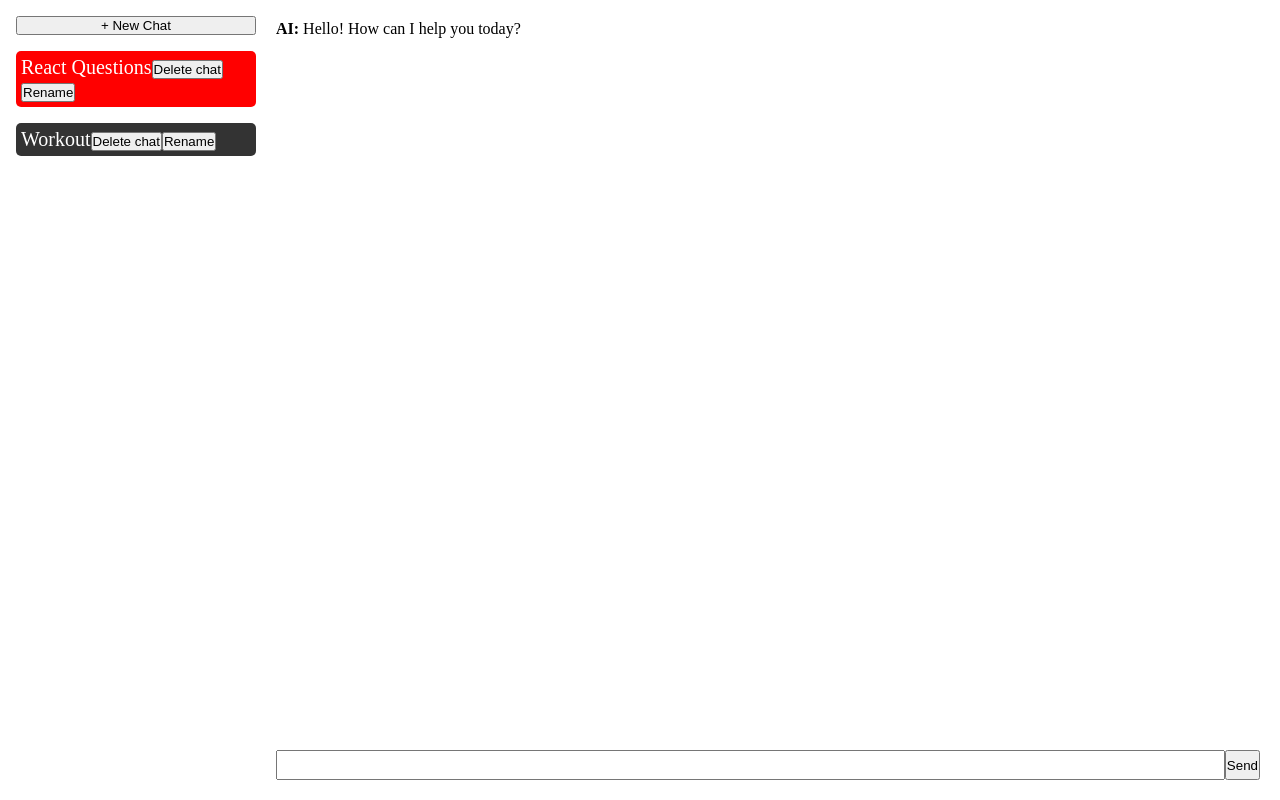
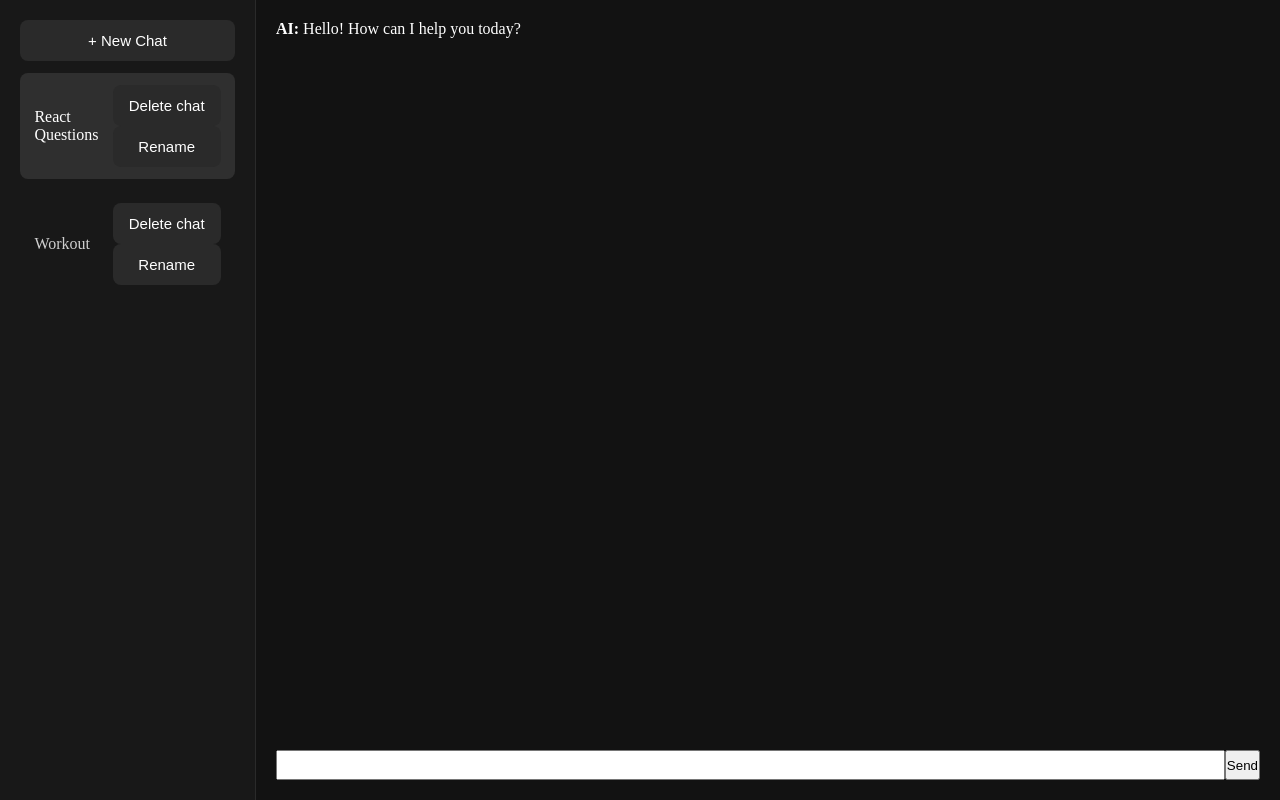
Before and after one commit to kindBob/smartchat-ai, a React (Vite) app in the folder frontend/: page / in a window 1280 px wide. Built offline with nearby package versions, Linux system fonts and the light colour scheme.

Commit message:
fix: resolve chat removal issue

```diff
--- a/frontend/src/components/Chat.scss
+++ b/frontend/src/components/Chat.scss
@@ -3,7 +3,10 @@
     display: flex;
     flex-direction: column;
     flex: 1;
-
     padding: 20px;
     box-sizing: border-box;
+
+    background: #121212;
+    color: #fff;
+    overflow: hidden;
 }
--- a/frontend/src/components/Sidebar.scss
+++ b/frontend/src/components/Sidebar.scss
@@ -1,20 +1,63 @@
 .sidebar {
     width: 20%;
-    padding: 1rem 0 0 1rem;
+    min-width: 240px;
+    height: 100vh;
+    padding: 1.25rem;
     display: flex;
     flex-direction: column;
-    gap: 1rem;
-    font-size: 20px;
+    gap: 0.75rem;
+    font-size: 16px;
+    background: #181818;
+    border-right: 1px solid #2a2a2a;
+    box-sizing: border-box;
+
+    button {
+        border: none;
+        border-radius: 8px;
+        padding: 0.75rem 1rem;
+        background: #2a2a2a;
+        color: #fff;
+        font-size: 15px;
+        font-weight: 500;
+        cursor: pointer;
+        transition: background-color 0.2s ease, transform 0.15s ease;
+
+        &:hover {
+            background: #353535;
+        }
+
+        &:active {
+            transform: scale(0.98);
+        }
+    }
 
     &__chat {
+        display: flex;
+        justify-content: space-between;
+        align-items: center;
         cursor: pointer;
-        background-color: #333;
-        color: #fff;
-        padding: 5px;
-        border-radius: 5px;
+        position: relative;
+        padding: 0.75rem 0.9rem;
+        border-radius: 8px;
+        color: #cfcfcf;
+        background: transparent;
+        transition: background-color 0.2s ease, color 0.2s ease;
+
+        &:hover {
+            background: #242424;
+            color: #fff;
+        }
 
         &.active {
-            background-color: red;
+            background: #2f2f2f;
+            color: #fff;
+        }
+
+        &-actions {
+            display: flex;
+            flex-direction: column;
+            min-width: fit-content;
+            max-width: 30%;
         }
     }
 }
--- a/frontend/src/components/Sidebar.tsx
+++ b/frontend/src/components/Sidebar.tsx
@@ -28,6 +28,7 @@ function Sidebar({ chats, activeChatId, onSelectChat, onNewChat, onDeleteChat, o
                         <input
                             value={renamingChatValue}
                             onChange={(e) => setRenamingChatValue(e.target.value)}
+                            onClick={(e) => e.stopPropagation()}
                             onKeyDown={(e) => {
                                 if (e.key === "Enter") {
                                     if (renamingChatValue.trim() !== "")
@@ -40,8 +41,10 @@ function Sidebar({ chats, activeChatId, onSelectChat, onNewChat, onDeleteChat, o
                             }}
                         />
                     ) : (
-                        chat.title
+                        <span>{chat.title}</span>
                     )}
+
+                    <div className="sidebar__chat-actions">
                         <button
                             onClick={(e) => {
                                 e.stopPropagation();
@@ -51,12 +54,14 @@ function Sidebar({ chats, activeChatId, onSelectChat, onNewChat, onDeleteChat, o
                         </button>
 
                         <button
-                        onClick={() => {
+                            onClick={(e) => {
+                                e.stopPropagation();
                                 setRenamingChatId(chat.id);
                                 setRenamingChatValue(chat.title);
                             }}>
                             Rename
                         </button>
+                    </div>
                 </div>
             ))}
         </aside>
--- a/frontend/src/pages/Home.tsx
+++ b/frontend/src/pages/Home.tsx
@@ -91,13 +91,12 @@ function Home() {
 
     function deleteChat(id: string) {
         const newChats = chats.filter((chat) => chat.id !== id);
+        setChats(newChats);
 
         if (newChats.length === 0) {
             createNewChat();
             return;
         }
-
-        setChats(newChats);
 
         if (id === activeChatId) {
             setActiveChatId(newChats[newChats.length - 1].id);
```
Also changed, not shown: 1 other file (tests, documents, lock files or other folders). Lines whose indentation alone changed are shown as unchanged.
